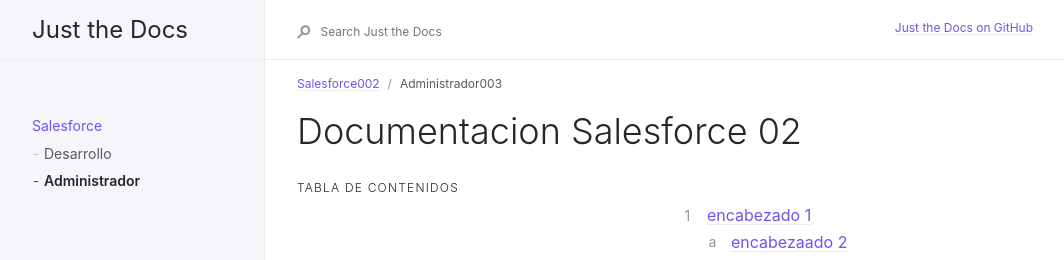
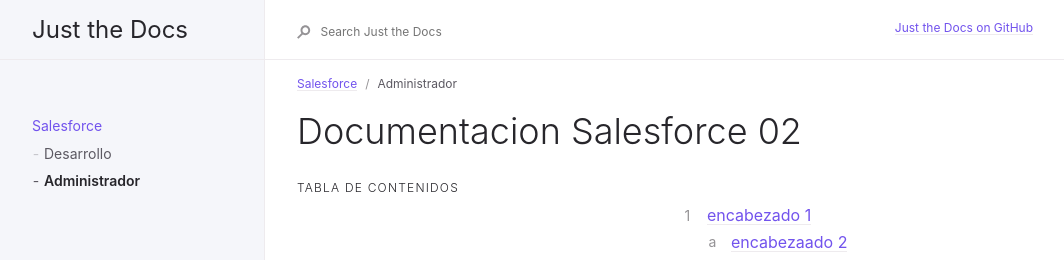
Before and after one commit to abeltranes/abeltranes.github.io, a Jekyll site: the page built from docs/salesforce/doc02.md, in a window 1280 px wide. Shown: the top 260 px of the page, without its empty margins (91-1155 px from the left). Built offline with Jekyll 4.4.1, drawn with Linux system fonts in a browser that asks for light colours.

Commit message:
Update default.html

```diff
--- a/_layouts/default.html
+++ b/_layouts/default.html
@@ -43,11 +43,11 @@
               <ol class="breadcrumb-nav-list">
                 {% if page.grand_parent %}
                   <li class="breadcrumb-nav-list-item"><a href="{{ first_level_url }}">{{ page.grand_parent }}</a></li>
-                  <li class="breadcrumb-nav-list-item"><a href="{{ second_level_url }}">{{ page.parent }}001</a></li>
+                  <li class="breadcrumb-nav-list-item"><a href="{{ second_level_url }}">{{ page.parent }}</a></li>
                 {% else %}
-                  <li class="breadcrumb-nav-list-item"><a href="{{ first_level_url }}">{{ page.parent }}002</a></li>
+                  <li class="breadcrumb-nav-list-item"><a href="{{ first_level_url }}">{{ page.parent }}</a></li>
                 {% endif %}
-                <li class="breadcrumb-nav-list-item"><span>{{ page.title }}003</span></li>
+                <li class="breadcrumb-nav-list-item"><span>{{ page.title }}</span></li>
               </ol>
             </nav>
           {% endif %}
```
